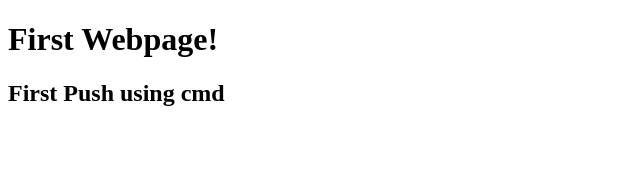
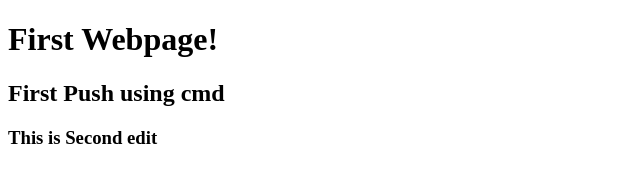
Before and after one commit to ProKira69/ProKira69.github.io, a plain HTML site: page site/index.html in a window 1280 px wide. Shown: the whole page, without its empty margins (0-640 px from the left). Drawn offline with Linux system fonts and the light colour scheme.

Commit message:
This is another change.

```diff
--- a/site/index.html
+++ b/site/index.html
@@ -8,5 +8,6 @@
 <body>
 <h1>First Webpage!</h1>
 <h2>First Push using cmd</h2>
+<h3>This is Second edit</h3>
 </body>
 </html>
```
